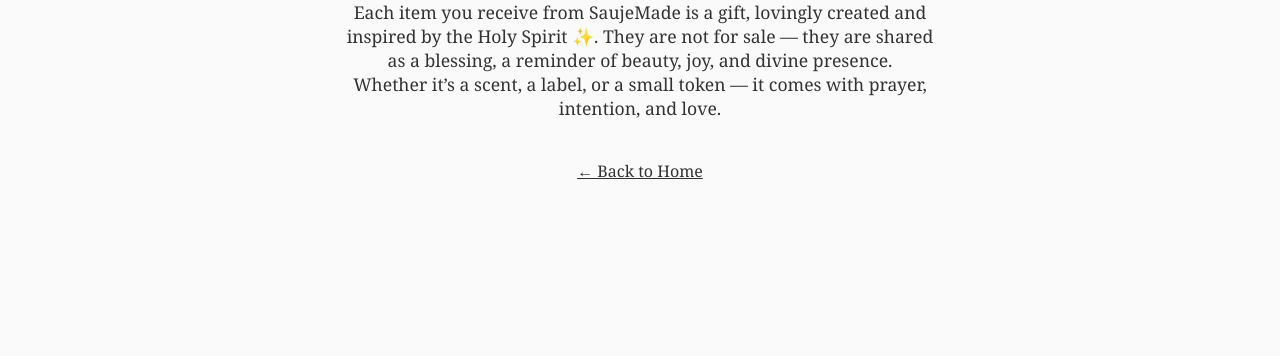
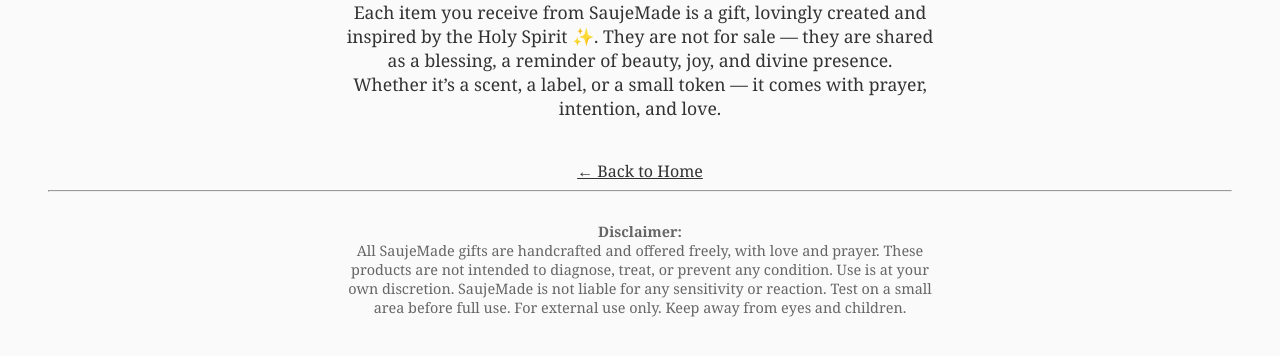
Before and after one commit to SaujeMade/saujemade.github.io, a plain HTML site: page blessed-gifts.html in a window 1280 px wide. Shown: the part 134-490 px from the top of the page. Drawn offline with Linux system fonts and the light colour scheme.

Commit message:
Update blessed-gifts.html
Disclaimer

```diff
--- a/blessed-gifts.html
+++ b/blessed-gifts.html
@@ -40,5 +40,12 @@
   </p>
 
   <a class="back-link" href="index.html">← Back to Home</a>
-</body>
+</body><hr />
+<p style="font-size: 0.9em; color: #666; max-width: 600px; margin: 30px auto;">
+  <strong>Disclaimer:</strong><br />
+  All SaujeMade gifts are handcrafted and offered freely, with love and prayer.
+  These products are not intended to diagnose, treat, or prevent any condition.
+  Use is at your own discretion. SaujeMade is not liable for any sensitivity or reaction.
+  Test on a small area before full use. For external use only. Keep away from eyes and children.
+</p>
 </html>
```
